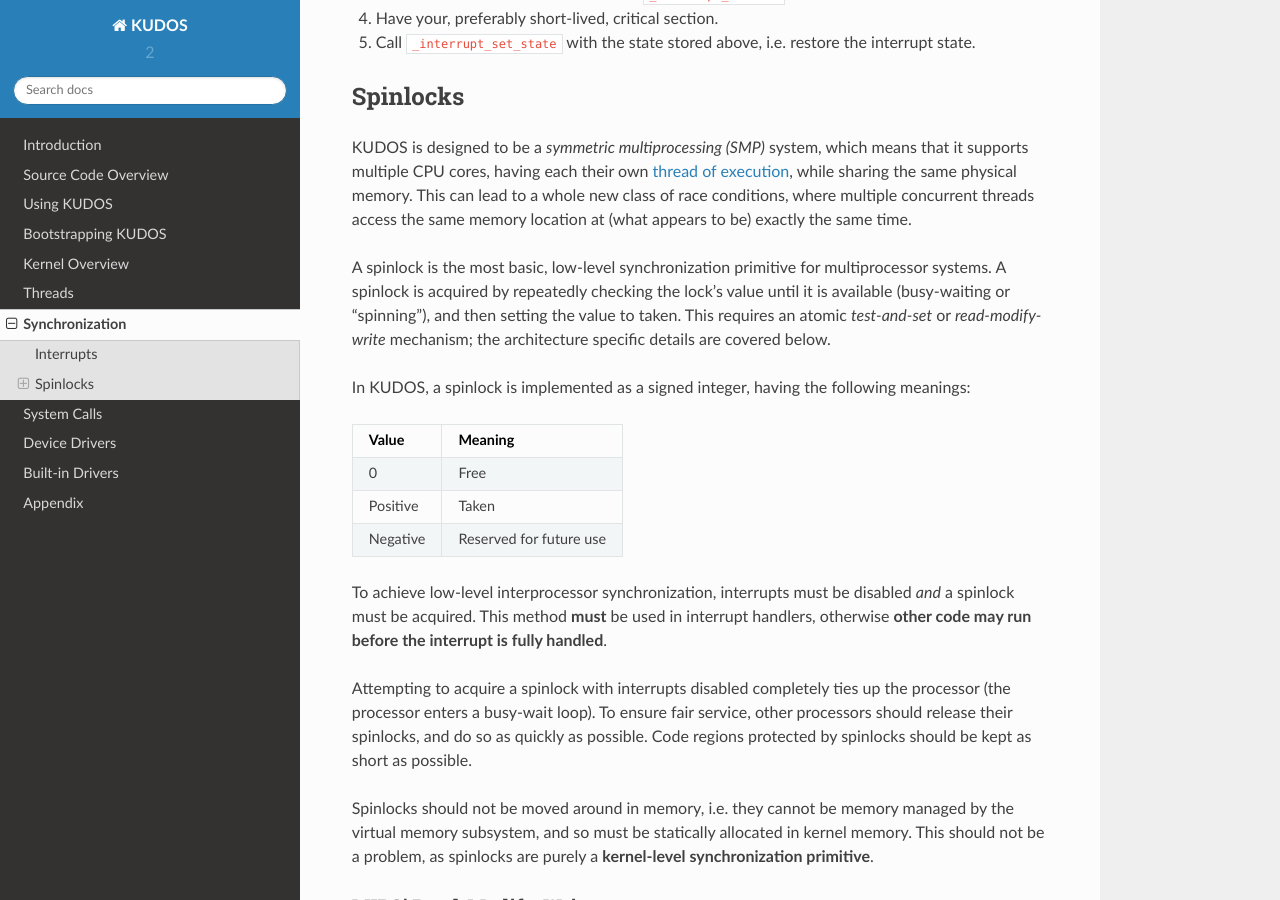
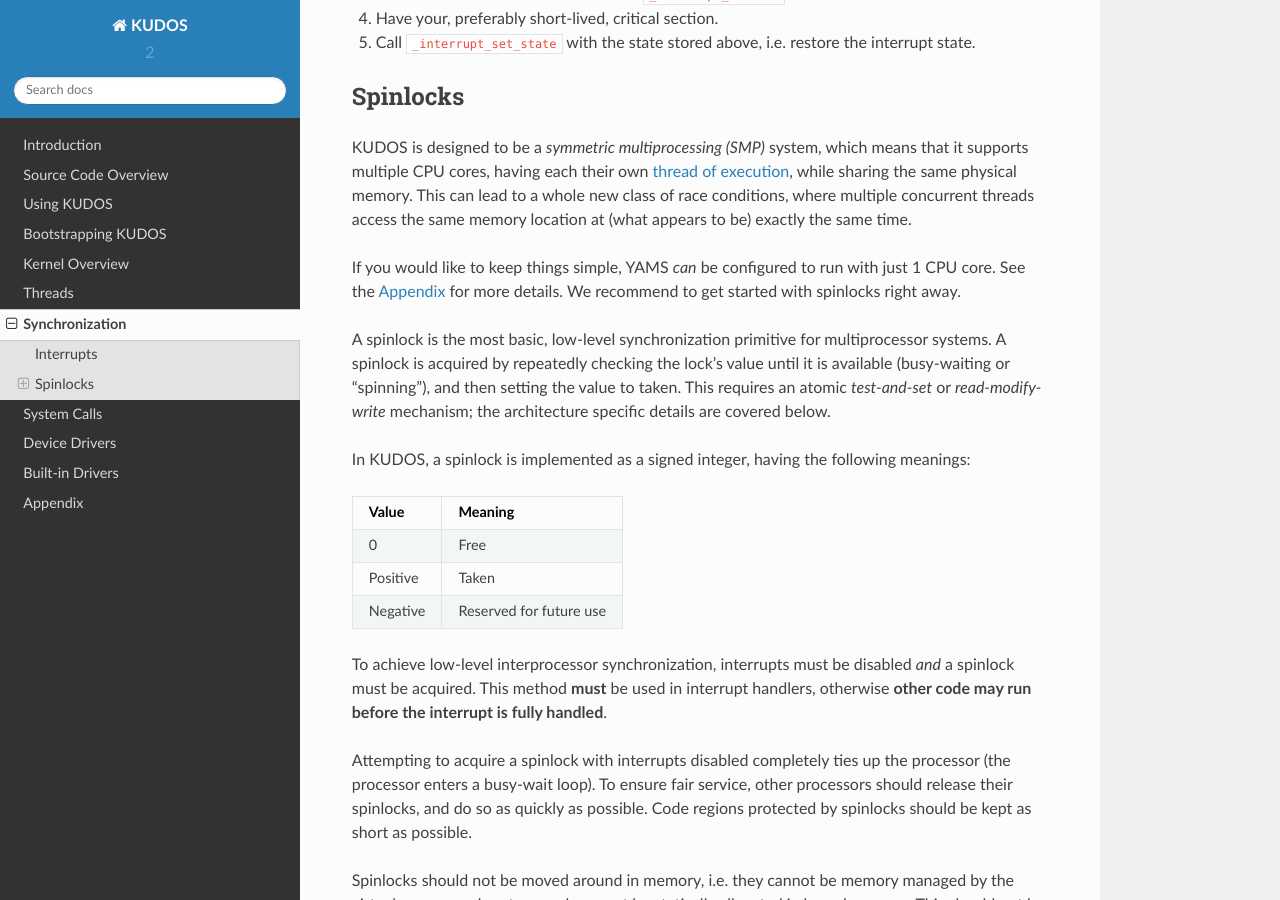
Before and after one commit to DIKU-EDU/kudos, a Sphinx documentation site: the page built from docs/synchronization.rst, in a window 1280 px wide and 900 px high, scrolled down 476 px. Built offline with Sphinx 7.4.7 and the Read the Docs theme 2.0.0, drawn with Linux system fonts in a browser that asks for light colours; pages that are not in the unit, such as notebooks, are missing from menus.

Commit message:
mention YAMS configuration

```diff
--- a/docs/synchronization.rst
+++ b/docs/synchronization.rst
@@ -32,6 +32,10 @@
 execution <threads>`, while sharing the same physical memory. This can lead to
 a whole new class of race conditions, where multiple concurrent threads access
 the same memory location at (what appears to be) exactly the same time.
+
+If you would like to keep things simple, YAMS *can* be configured to run with
+just 1 CPU core. See the :doc:`appendix` for more details. We recommend to get
+started with spinlocks right away.
 
 A spinlock is the most basic, low-level synchronization primitive for
 multiprocessor systems. A spinlock is acquired by repeatedly checking the
```
